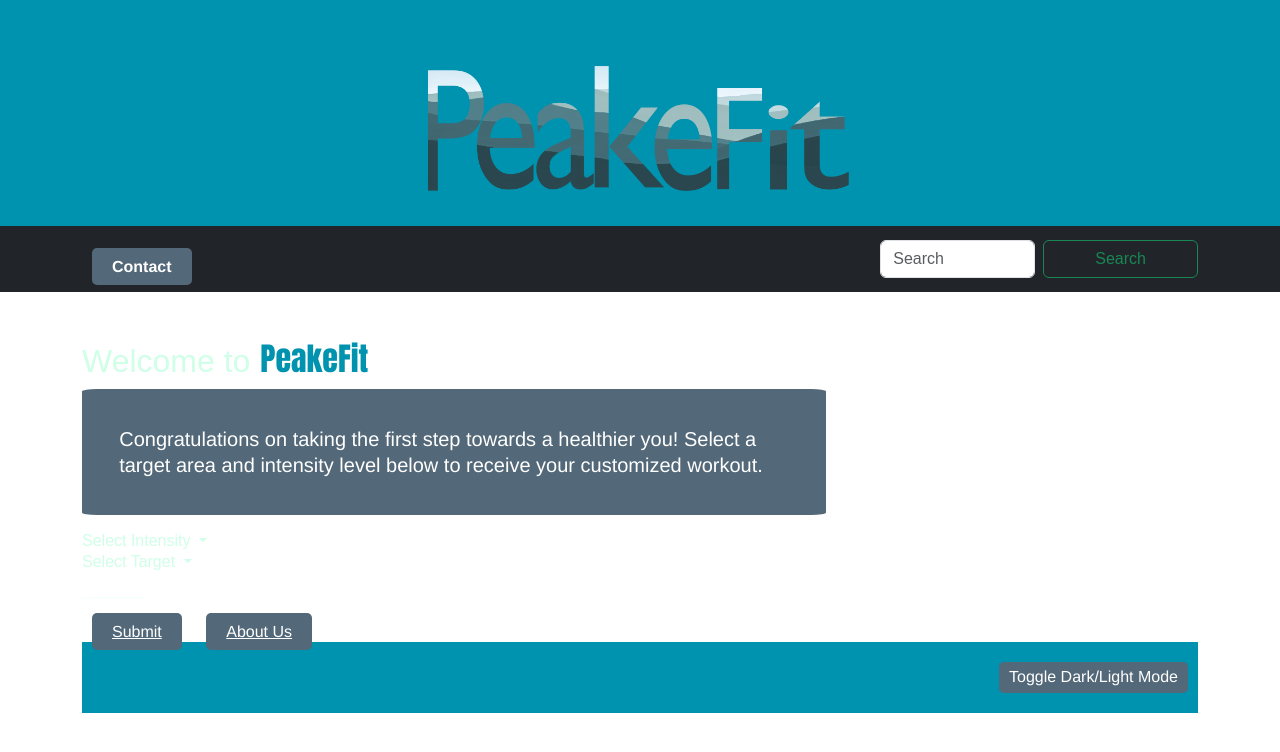
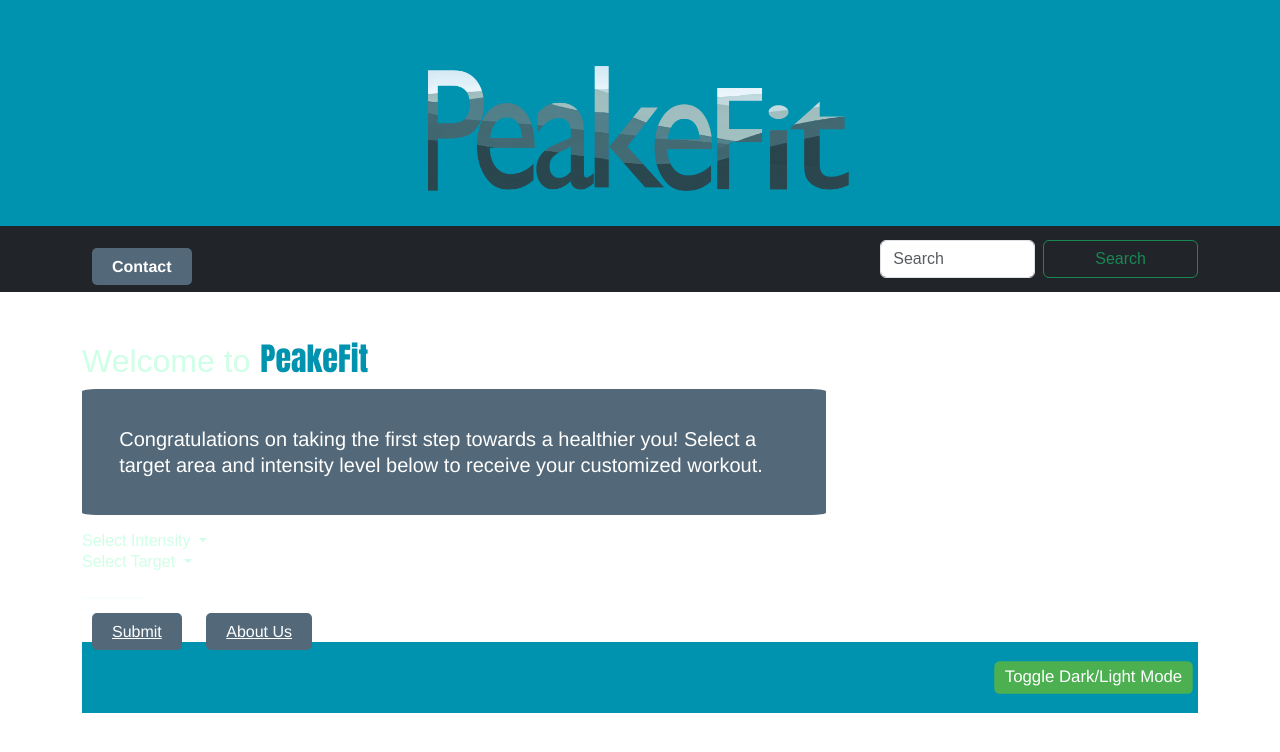
Before and after one commit to nita9801/PeakeFit, a plain HTML site: page index.html in a window 1280 px wide. In both pictures the pointer is over the label "Toggle Dark/Light Mode". Drawn offline with nearby package versions, Linux system fonts and the light colour scheme.

Commit message:
added hover color to lightdrkbutton

```diff
--- a/stylesheet.css
+++ b/stylesheet.css
@@ -60,7 +60,12 @@ button {
   font-size: 16px;
   border-radius: 5px;
   }
-
+.btnDrkmode:hover{
+  background-color:#4CAF50;
+  color: #fff;
+  transform: scale(1.05);
+  /* Slight zoom-in effect */
+}
   .navbar-brand {
   font-family:'Franklin Gothic Medium', 'Arial Narrow', Arial, sans-serif;
   font-size:xx-large ;
```
